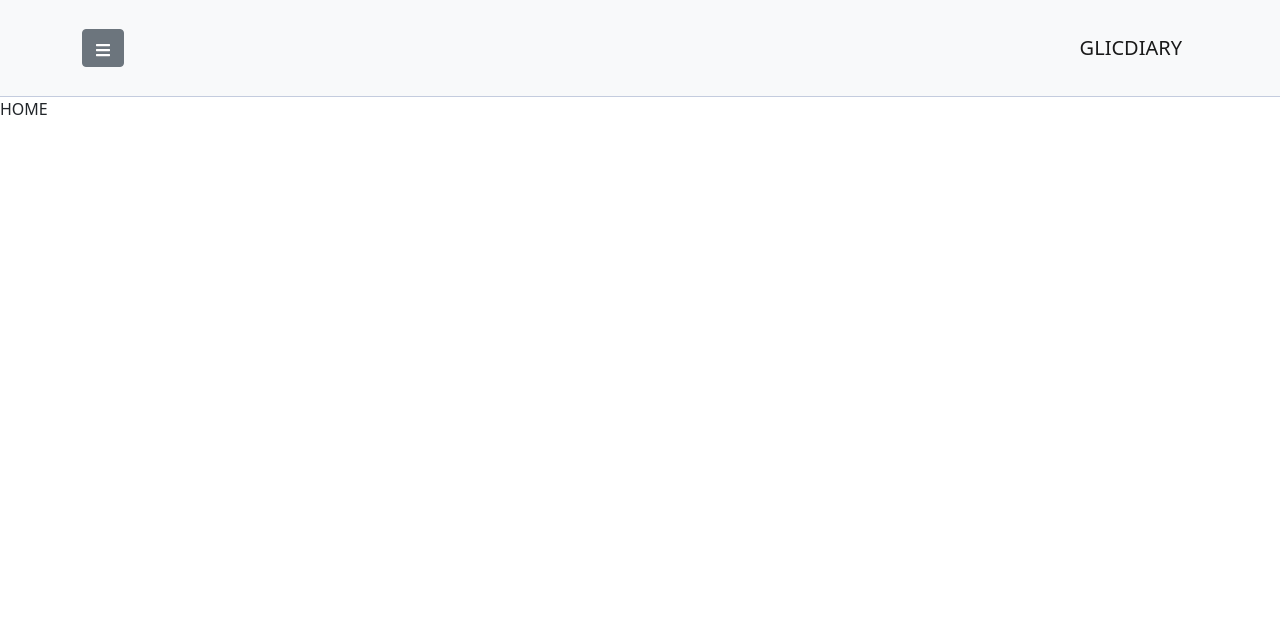
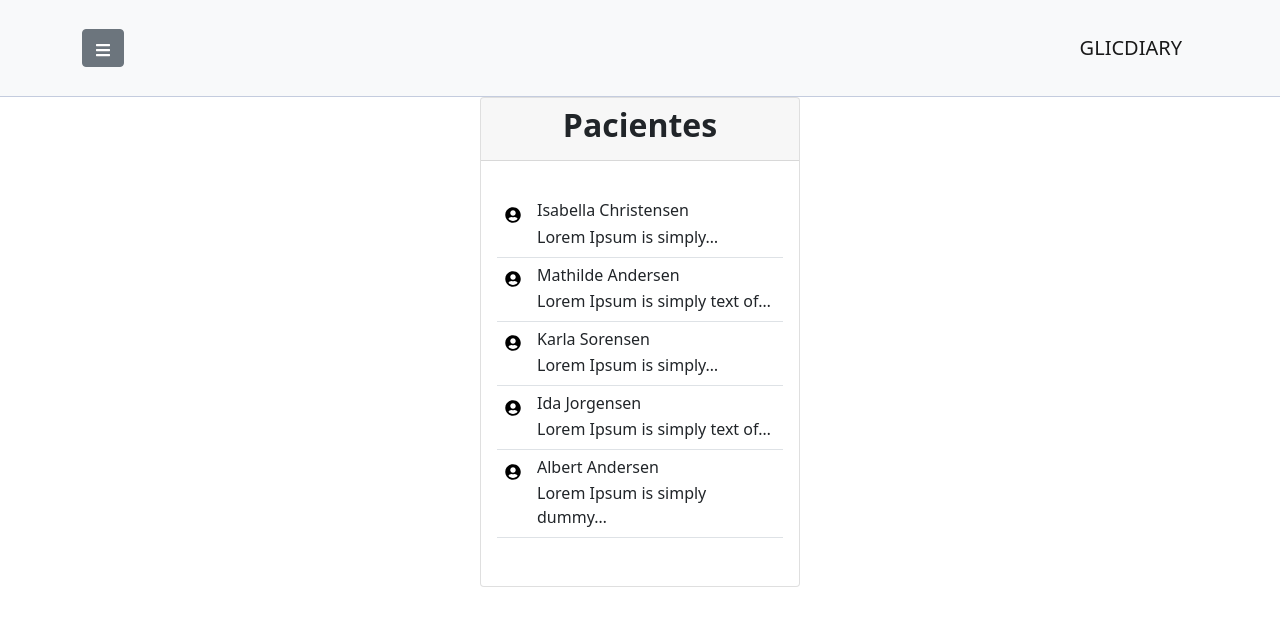
Before and after one commit to FrigoDev/Glicemiapp, a React (Create React App) app: page /home in a window 1280 px wide. Shown: the top 626 px of the page. Built offline with nearby package versions, Linux system fonts and the light colour scheme.

Commit message:
Pacientes

```diff
--- a/src/components/App.scss
+++ b/src/components/App.scss
@@ -15,22 +15,3 @@ background-color: #FFFFFF;
 padding: 1rem 2rem;
 border-bottom: 1px solid #c4ccde;
 }
-
-.sidebar{
-    width: 14rem;
-    height: calc(100vh - 52px);
-    border-right: 1px solid #c4ccde;
-    ul{
-        list-style: none;
-        padding: 1rem 2rem;
-    }
-    li{
-        margin-bottom: 1rem;
-    }
-    a{
-        text-decoration: none;
-        &.active{
-            background-color:  #e7e9eb;
-        }
-    }
-}
--- a/src/components/SidebarData.js
+++ b/src/components/SidebarData.js
@@ -8,25 +8,25 @@ export const SidebarData = [
   {
     title: 'Pacientes',
     path: '/home',
-    icon: <AiIcons.AiFillHome />,
+    icon: <FaIcons.FaUserCircle className=' fa-6x text-white' />,
     iconClosed: <RiIcons.RiArrowDownSFill />,
     iconOpened: <RiIcons.RiArrowUpSFill />,
 
 
   },
   {
-    title: 'Reports',
+    title: 'Registrar paciente',
     path: '/p_reg',
-    icon: <IoIcons.IoIosPaper />,
+    icon: <FaIcons.FaUserPlus className=' fa-6x text-white' />,
     iconClosed: <RiIcons.RiArrowDownSFill />,
     iconOpened: <RiIcons.RiArrowUpSFill />,
 
 
   },
   {
-    title: 'Cerrar sesionS',
+    title: 'Cerrar sesion',
     path: '/reg',
-    icon: <FaIcons.FaCartPlus />
+    icon: <FaIcons.FaDoorClosed className=' fa-6x text-white' />
   },
   {
     title: 'Team',
--- a/src/components/home.js
+++ b/src/components/home.js
@@ -1,9 +1,65 @@
 import React from "react";
+import {  Card } from 'react-bootstrap';
+import * as FaIcons from 'react-icons/fa';
+
 const Home = () => {
     return(
-        <div>
-         HOME
-        </div>
+        <Card className="mx-auto" style={{ width: '20rem' }}>
+        <Card.Header>
+        <h2 className="fw-bold text-center">Pacientes</h2>
+        </Card.Header>
+        <Card.Body>
+        <div class="card-block px-0 py-3">
+
+                                                <table class="table table-hover">
+                                                    <tbody>
+                                                        <tr class="unread">
+                                                            <td><FaIcons.FaUserCircle className=' fa-5x text-black' /></td>
+                                                            <td>
+                                                                <h6 class="mb-1">Isabella Christensen</h6>
+                                                                <p class="m-0">Lorem Ipsum is simply…</p>
+                                                            </td>
+
+                                                        </tr>
+                                                        <tr class="unread">
+                                                        <td><FaIcons.FaUserCircle className=' fa-5x text-black' /></td>
+                                                            <td>
+                                                                <h6 class="mb-1">Mathilde Andersen</h6>
+                                                                <p class="m-0">Lorem Ipsum is simply text of…</p>
+                                                            </td>
+
+                                                        </tr>
+                                                        <tr class="unread">
+                                                        <td><FaIcons.FaUserCircle className=' fa-5x text-black' /></td>
+                                                            <td>
+                                                                <h6 class="mb-1">Karla Sorensen</h6>
+                                                                <p class="m-0">Lorem Ipsum is simply…</p>
+                                                            </td>
+
+                                                        </tr>
+                                                        <tr class="unread">
+                                                        <td><FaIcons.FaUserCircle className=' fa-5x text-black' /></td>
+                                                            <td>
+                                                                <h6 class="mb-1">Ida Jorgensen</h6>
+                                                                <p class="m-0">Lorem Ipsum is simply text of…</p>
+                                                            </td>
+
+                                                        </tr>
+                                                        <tr class="unread">
+                                                        <td><FaIcons.FaUserCircle className=' fa-5x text-black' /></td>
+                                                            <td>
+                                                                <h6 class="mb-1">Albert Andersen</h6>
+                                                                <p class="m-0">Lorem Ipsum is simply dummy…</p>
+                                                            </td>
+
+                                                        </tr>
+                                                    </tbody>
+                                                </table>
+                                            </div>
+
+        </Card.Body>
+</Card>
+
 
 
 
```
Also changed, not shown: src/components/Sidebar.css (added).
